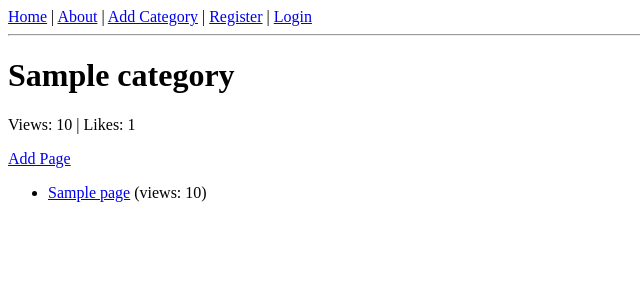
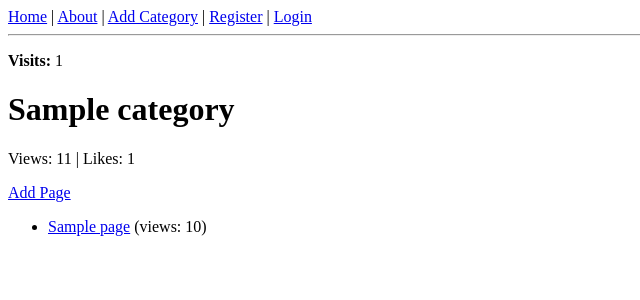
Before and after one commit to 2857981L/wad2-rango, a Django app: a page that uses templates/rango/category.html in a window 1280 px wide. Shown: the top 300 px of the page, without its empty margins (0-640 px from the left). Run offline with Django 3.2, Linux system fonts and the light colour scheme; tables that the repository leaves empty hold one stand-in row (values such as "Sample post").

Commit message:
ch10: sessions visits + category view tracking

```diff
--- a/rango/views.py
+++ b/rango/views.py
@@ -1,3 +1,4 @@
+from datetime import datetime
 from django.shortcuts import render, redirect
 from django.contrib.auth import authenticate, login, logout
 from django.contrib.auth.decorators import login_required
@@ -6,21 +7,51 @@ from rango.models import Category, Page
 from rango.forms import CategoryForm, PageForm, UserForm
 
 
+def visitor_cookie_handler(request):
+    visits = int(request.session.get('visits', '1'))
+    last_visit = request.session.get('last_visit', str(datetime.now()))
+
+    last_visit_time = datetime.strptime(last_visit.split('.')[0], '%Y-%m-%d %H:%M:%S')
+
+    if (datetime.now() - last_visit_time).days > 0:
+        visits += 1
+        request.session['last_visit'] = str(datetime.now())
+    else:
+        request.session['last_visit'] = last_visit
+
+    request.session['visits'] = visits
+
+
 def index(request):
+    visitor_cookie_handler(request)
+
     category_list = Category.objects.order_by('-likes')[:5]
     page_list = Page.objects.order_by('-views')[:5]
-    return render(request, 'rango/index.html', {'categories': category_list, 'pages': page_list})
+
+    context_dict = {
+        'categories': category_list,
+        'pages': page_list,
+        'visits': request.session.get('visits', 1),
+    }
+    return render(request, 'rango/index.html', context_dict)
 
 
 def about(request):
-    return render(request, 'rango/about.html')
+    visitor_cookie_handler(request)
+    return render(request, 'rango/about.html', {'visits': request.session.get('visits', 1)})
 
 
 def show_category(request, category_name_slug):
     context_dict = {}
+    visitor_cookie_handler(request)
 
     try:
         category = Category.objects.get(slug=category_name_slug)
+
+        # Increment the category views count
+        category.views = category.views + 1
+        category.save()
+
         pages = Page.objects.filter(category=category).order_by('-views')
 
         context_dict['category'] = category
@@ -29,6 +60,7 @@ def show_category(request, category_name_slug):
         context_dict['category'] = None
         context_dict['pages'] = None
 
+    context_dict['visits'] = request.session.get('visits', 1)
     return render(request, 'rango/category.html', context=context_dict)
 
 
@@ -74,7 +106,6 @@ def register(request):
             user = user_form.save()
             user.set_password(user.password)
             user.save()
-
             registered = True
         else:
             print(user_form.errors)
--- a/templates/rango/about.html
+++ b/templates/rango/about.html
@@ -6,4 +6,6 @@ About
 
 {% block body_block %}
 <h1>Rango says here is the about page.</h1>
+
+<p><strong>Visits:</strong> {{ visits }}</p>
 {% endblock %}
--- a/templates/rango/category.html
+++ b/templates/rango/category.html
@@ -5,6 +5,8 @@ Category
 {% endblock %}
 
 {% block body_block %}
+<p><strong>Visits:</strong> {{ visits }}</p>
+
 {% if category %}
     <h1>{{ category.name }}</h1>
     <p>Views: {{ category.views }} | Likes: {{ category.likes }}</p>
--- a/templates/rango/index.html
+++ b/templates/rango/index.html
@@ -6,6 +6,8 @@ Home
 
 {% block body_block %}
 <h1>Rango says hello world!</h1>
+
+<p><strong>Visits:</strong> {{ visits }}</p>
 
 <h2>Top Categories</h2>
 <p><a href="{% url 'rango:add_category' %}">Add a New Category</a></p>
```
